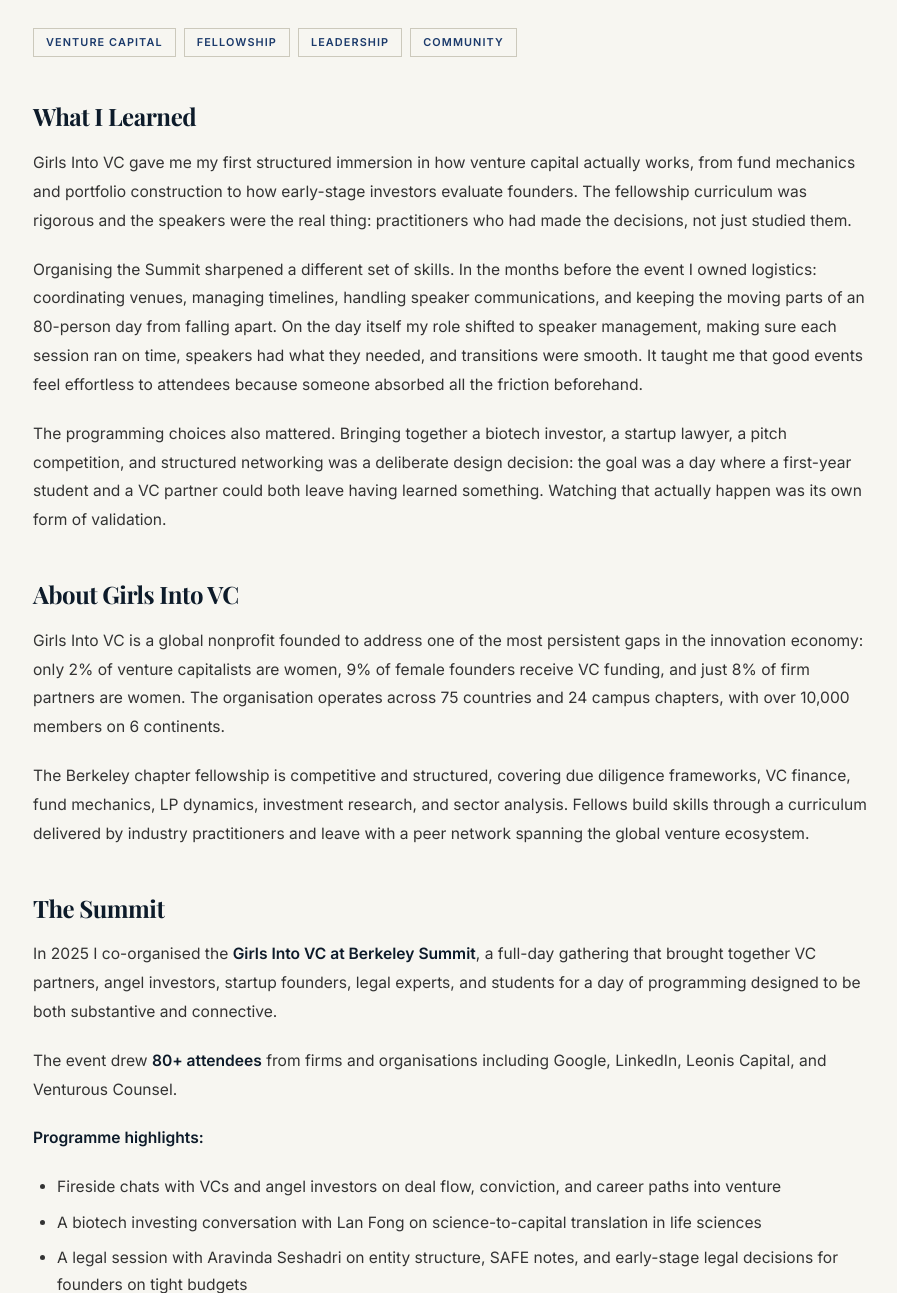
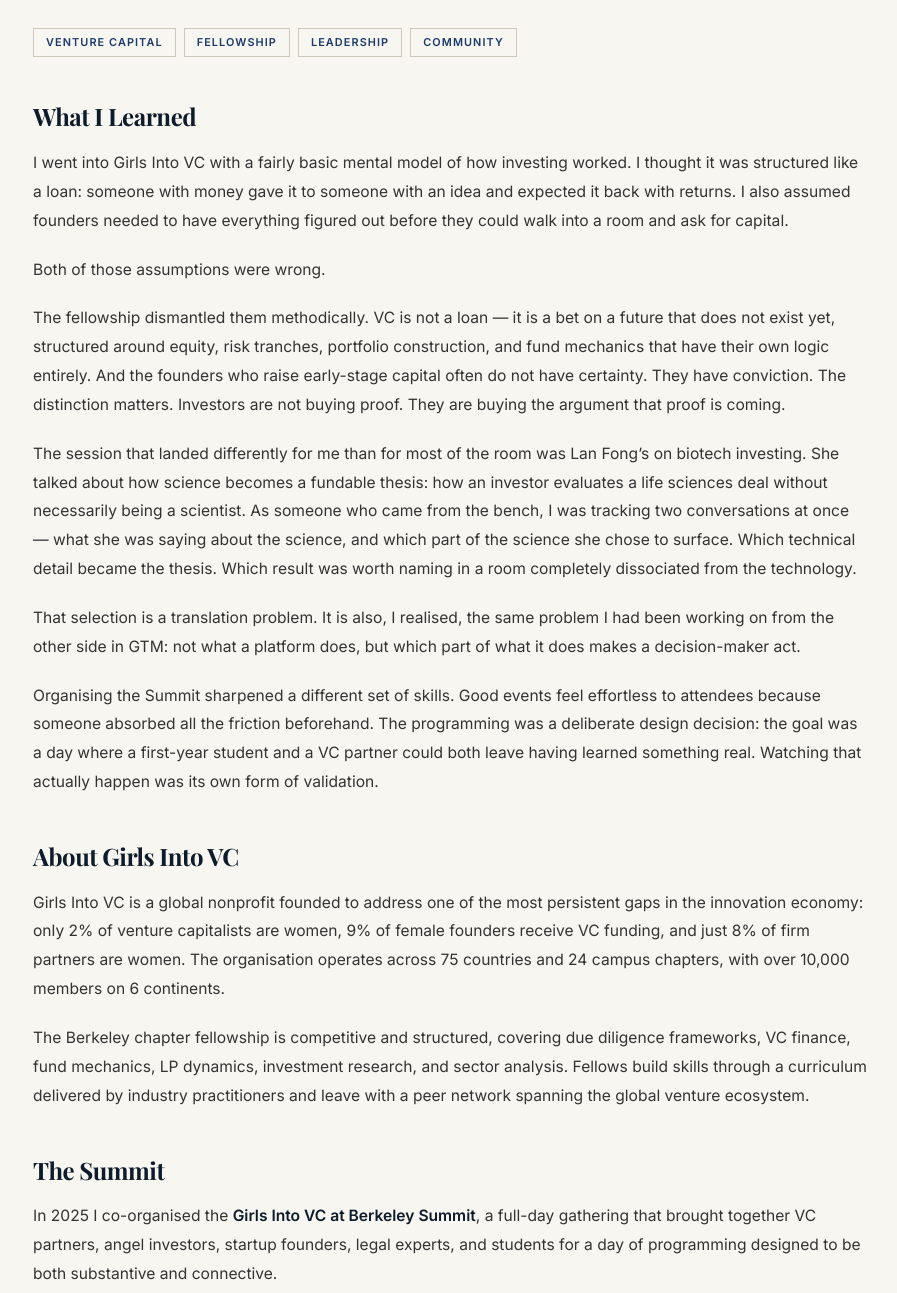
Before and after one commit to allimessinese/allimessinese.github.io, a Jekyll site: the page built from _projects/girls-into-vc-fellowship.md, in a window 1280 px wide and 1400 px high, scrolled down 537 px, cut to the strip 107-1400 px from the top of the window. Shown: the whole strip, without its empty margins (189-1086 px from the left). Built offline with Jekyll 4.4.1, drawn with Linux system fonts in a browser that asks for light colours; some web fonts are replaced.

Commit message:
Strengthen Girls Into VC narrative with before/after and Lan Fong insight
Open with the actual before: investing as a loan, founders need
everything figured out. Add the Lan Fong session as a specific
moment: tracking which part of the science gets surfaced to a
non-technical room — the translation problem that connects bench
to GTM.

Co-Authored-By: Claude Sonnet 4.6 <noreply@anthropic.com>

```diff
--- a/_projects/girls-into-vc-fellowship.md
+++ b/_projects/girls-into-vc-fellowship.md
@@ -19,11 +19,17 @@ links:
 
 ## What I Learned
 
-Girls Into VC gave me my first structured immersion in how venture capital actually works, from fund mechanics and portfolio construction to how early-stage investors evaluate founders. The fellowship curriculum was rigorous and the speakers were the real thing: practitioners who had made the decisions, not just studied them.
+I went into Girls Into VC with a fairly basic mental model of how investing worked. I thought it was structured like a loan: someone with money gave it to someone with an idea and expected it back with returns. I also assumed founders needed to have everything figured out before they could walk into a room and ask for capital.
 
-Organising the Summit sharpened a different set of skills. In the months before the event I owned logistics: coordinating venues, managing timelines, handling speaker communications, and keeping the moving parts of an 80-person day from falling apart. On the day itself my role shifted to speaker management, making sure each session ran on time, speakers had what they needed, and transitions were smooth. It taught me that good events feel effortless to attendees because someone absorbed all the friction beforehand.
+Both of those assumptions were wrong.
 
-The programming choices also mattered. Bringing together a biotech investor, a startup lawyer, a pitch competition, and structured networking was a deliberate design decision: the goal was a day where a first-year student and a VC partner could both leave having learned something. Watching that actually happen was its own form of validation.
+The fellowship dismantled them methodically. VC is not a loan — it is a bet on a future that does not exist yet, structured around equity, risk tranches, portfolio construction, and fund mechanics that have their own logic entirely. And the founders who raise early-stage capital often do not have certainty. They have conviction. The distinction matters. Investors are not buying proof. They are buying the argument that proof is coming.
+
+The session that landed differently for me than for most of the room was Lan Fong's on biotech investing. She talked about how science becomes a fundable thesis: how an investor evaluates a life sciences deal without necessarily being a scientist. As someone who came from the bench, I was tracking two conversations at once — what she was saying about the science, and which part of the science she chose to surface. Which technical detail became the thesis. Which result was worth naming in a room completely dissociated from the technology.
+
+That selection is a translation problem. It is also, I realised, the same problem I had been working on from the other side in GTM: not what a platform does, but which part of what it does makes a decision-maker act.
+
+Organising the Summit sharpened a different set of skills. Good events feel effortless to attendees because someone absorbed all the friction beforehand. The programming was a deliberate design decision: the goal was a day where a first-year student and a VC partner could both leave having learned something real. Watching that actually happen was its own form of validation.
 
 ## About Girls Into VC
 
```
